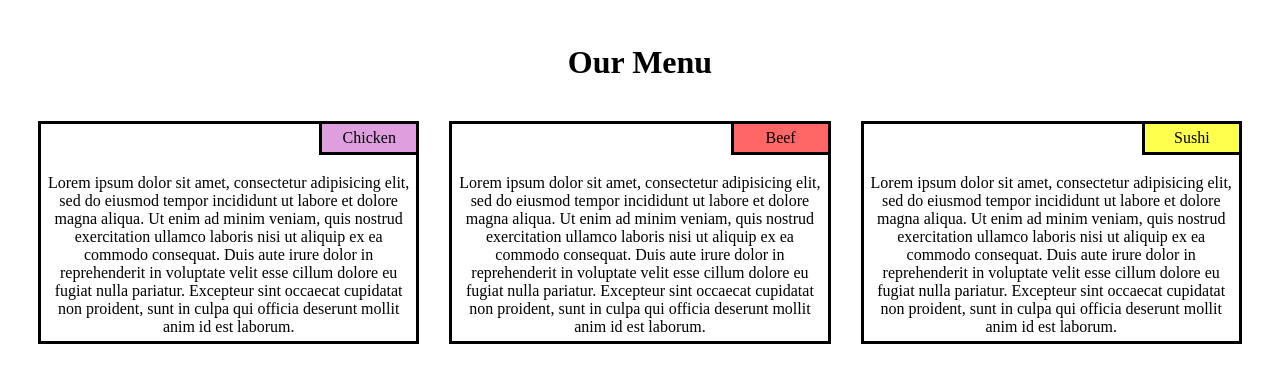
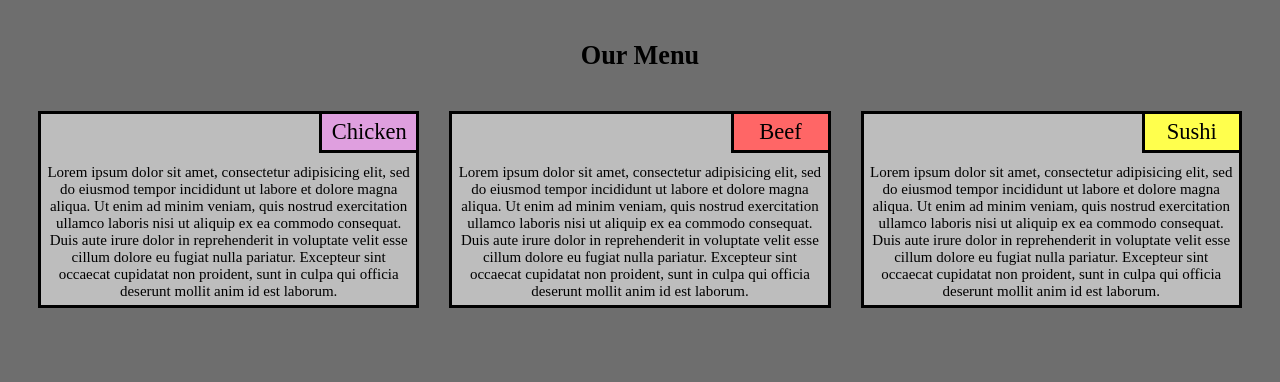
Before and after one commit to JehuSilva/Coursera-test, a plain HTML site: page module2-solution/index.html in a window 1280 px wide. Drawn offline with Linux system fonts and the light colour scheme.

Commit message:
Background colors and text sizes were changed.

```diff
--- a/module2-solution/styles.css
+++ b/module2-solution/styles.css
@@ -1,21 +1,25 @@
 *{
   box-sizing: border-box;
-  background-color: #fff ;
+  background-color: #6E6E6E;
   padding: 5px;
   margin: 0px
   font-family: Century Gothic;
+  font-size: 15px;
 }
 
 
 h1{
   text-align: center;
   margin-bottom: 15px;
+  text-sizing: 0.1em;
+  font-size: 1.75em;
 }
 .text{
   border: 3px solid #000;
   margin: 10px;
   padding-top: 50px;
   text-align: center;
+  background-color: #BDBDBD;
 }
 
 .row div{
@@ -23,12 +27,13 @@ h1{
 }
 
 .chicken-text, .beef-text, .sushi-text{
-  top: -1px;
+  top: -7px;
   right: 15px;
   border: 3px solid #000;
   position: absolute;
   width: 100px;
   text-align: center;
+  font-size: 1.5em;
 }
 
 
```
